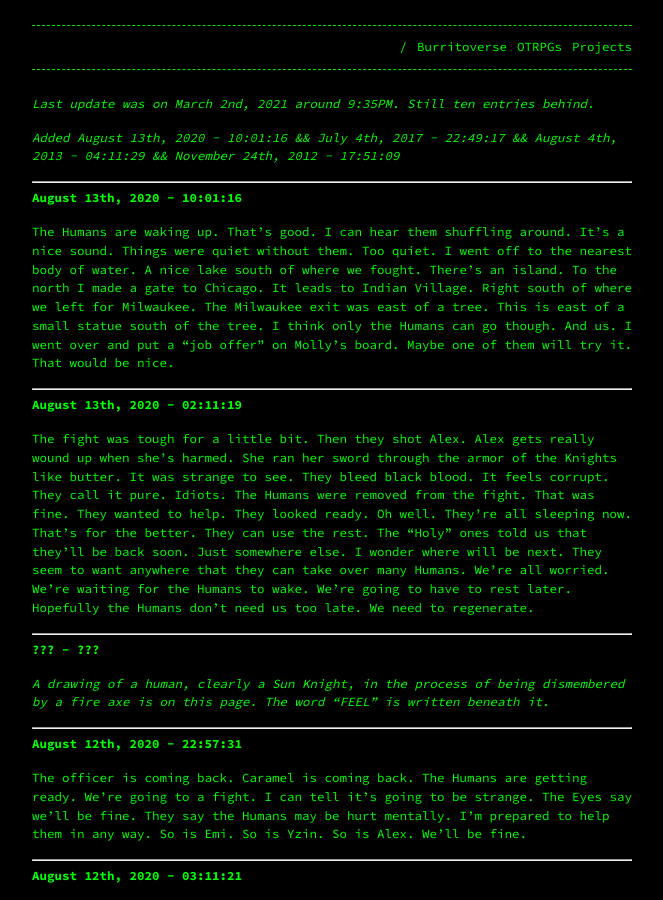
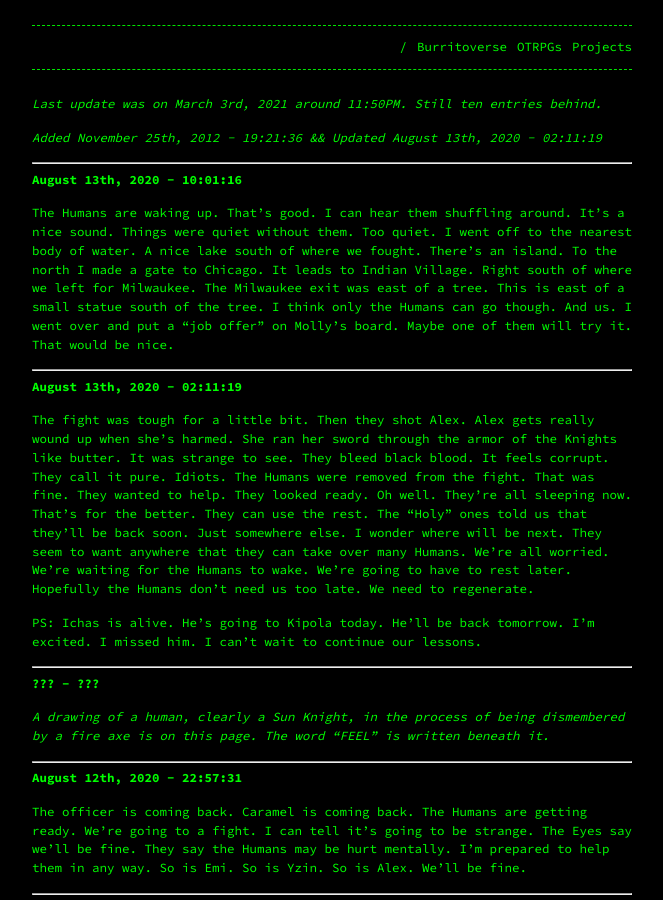
Before and after one commit to Terwilliger69105/69105.github.io, a Jekyll site: the page built from _pages/burritoverse/nimu.md, in a window 1280 px wide and 900 px high. Shown: the whole window, without its empty margins (308-971 px from the left). Built offline with Jekyll 4.4.1, drawn with Linux system fonts in a browser that asks for light colours; our own code applies the rules of GitHub Pages for plain Markdown files; some of the changed text lies outside the part shown.

Commit message:
Update nimu.md

```diff
--- a/_pages/burritoverse/nimu.md
+++ b/_pages/burritoverse/nimu.md
@@ -3,9 +3,9 @@ title: "Nimu"
 permalink: /burritoverse/nimu/
 ---
 
-*Last update was on March 2nd, 2021 around 9:35PM. Still ten entries behind.*
+*Last update was on March 3rd, 2021 around 11:50PM. Still ten entries behind.*
 
-*Added August 13th, 2020 - 10:01:16 && July 4th, 2017 - 22:49:17 && August 4th, 2013 - 04:11:29 && November 24th, 2012 - 17:51:09*
+*Added November 25th, 2012 - 19:21:36 && Updated August 13th, 2020 - 02:11:19*
 
 ---
 
@@ -18,6 +18,8 @@ The Humans are waking up. That's good. I can hear them shuffling around. It's a
 **August 13th, 2020 - 02:11:19**
 
 The fight was tough for a little bit. Then they shot Alex. Alex gets really wound up when she's harmed. She ran her sword through the armor of the Knights like butter. It was strange to see. They bleed black blood. It feels corrupt. They call it pure. Idiots. The Humans were removed from the fight. That was fine. They wanted to help. They looked ready. Oh well. They're all sleeping now. That's for the better. They can use the rest. The "Holy" ones told us that they'll be back soon. Just somewhere else. I wonder where will be next. They seem to want anywhere that they can take over many Humans. We're all worried. We're waiting for the Humans to wake. We're going to have to rest later. Hopefully the Humans don't need us too late. We need to regenerate.
+
+PS: Ichas is alive. He's going to Kipola today. He'll be back tomorrow. I'm excited. I missed him. I can't wait to continue our lessons.
 
 ---
 
@@ -379,6 +381,12 @@ Mother wanted to try something new. Father left town. She says it's a human holi
 
 ---
 
+**November 25th, 2012 - 19:21:36**
+
+I passed! Mother was proud. Father was mad. Ha. They said I can go for higher classes. I'll be one of five out of two hundred. I can't wait! I hope I do well. I like being smart.
+
+---
+
 **November 24th, 2012 - 17:51:09**
 
 We had a test in our history class today. It was about Salpsan so it was really important. I think I did well on it. Emi helped to quiz me during homeroom period. I can't wait to bring home a good test for Mother to see. She'll be proud. Father will be mad. That'll be funny to see.
```
